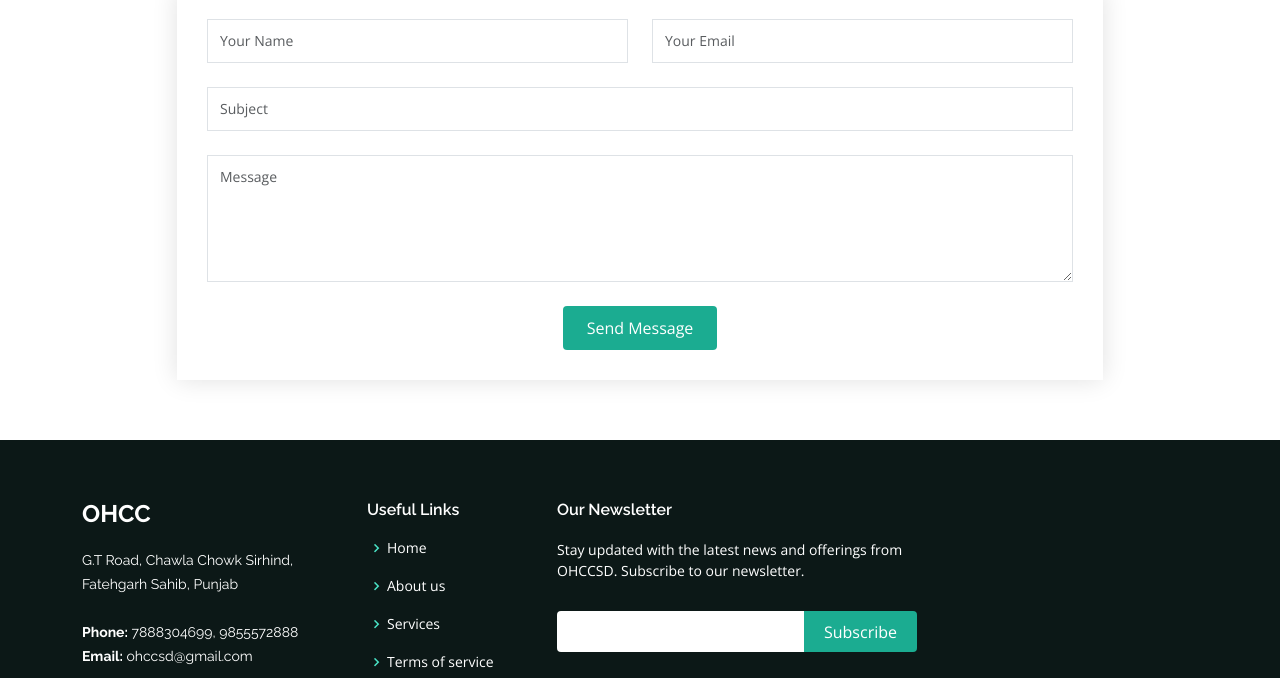
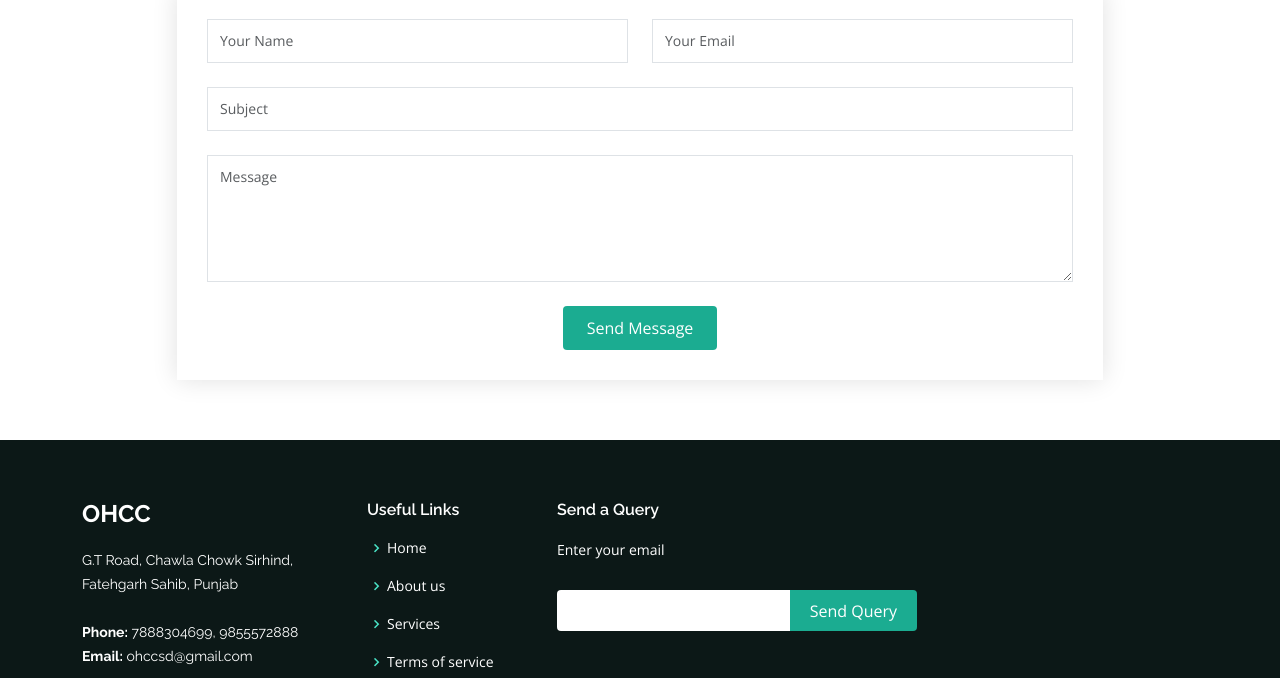
Before and after one commit to ohccsd/ohccsd-website, a plain HTML site: page index.html in a window 1280 px wide. Shown: the part 6765-7443 px from the top of the page. Drawn offline with nearby package versions, Linux system fonts and the light colour scheme.

Commit message:
Update index.html

```diff
--- a/index.html
+++ b/index.html
@@ -733,10 +733,10 @@
           </div>
 
           <div class="col-lg-4 col-md-6 footer-newsletter">
-            <h4>Our Newsletter</h4>
-            <p>Stay updated with the latest news and offerings from OHCCSD. Subscribe to our newsletter.</p>
+            <h4>Send a Query</h4>
+            <p>Enter your email</p>
             <form action="" method="post">
-              <input type="email" name="email"><input type="submit" value="Subscribe">
+              <input type="email" name="email"><input type="submit" value="Send Query">
             </form>
           </div>
 
```
